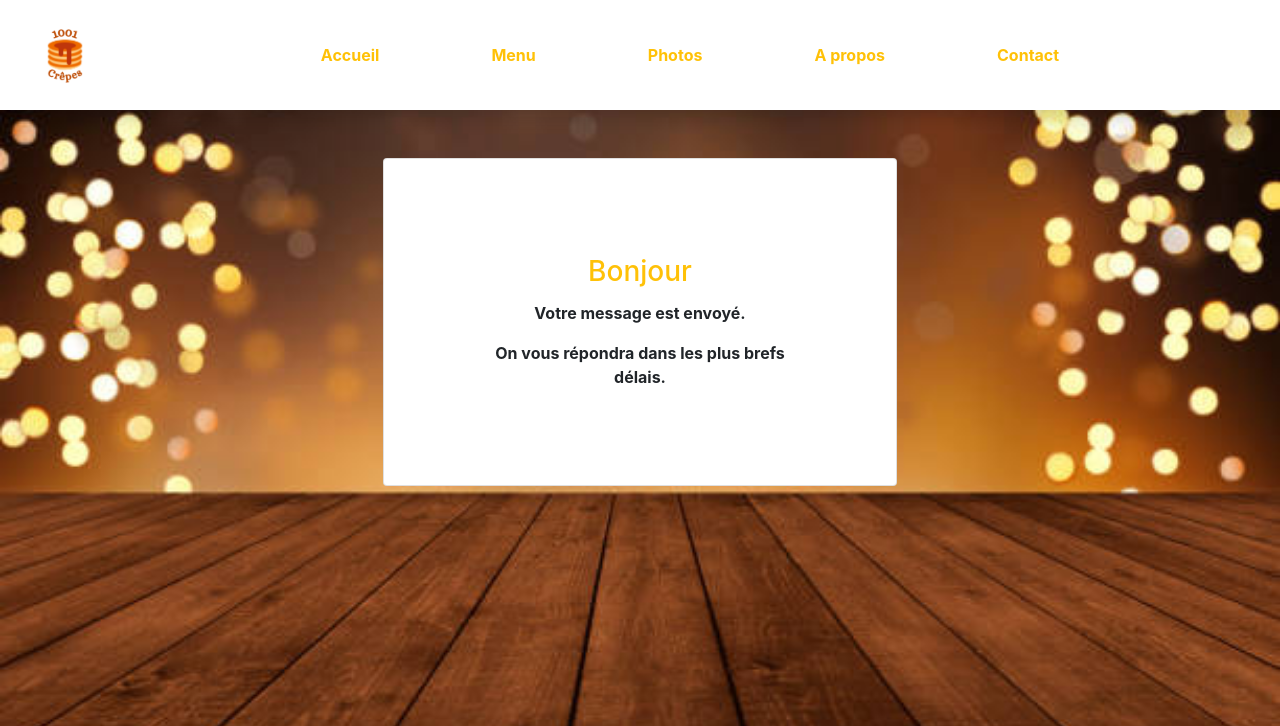
After one commit to ZinebElya/Restaurant-1001Crepes-2.0, a PHP site: page /message_envoye.php in a window 1280 px wide. The commit adds this page. Shown: the top 726 px of the page. Run offline with PHP 8.4, Linux system fonts and the light colour scheme; data that the repository does not hold is empty; some libraries are stand-ins or nearby versions.

Commit message:
apercu ok et message envoye pok

```diff
--- a/source/back_office_galerie.php
+++ b/source/back_office_galerie.php
@@ -11,7 +11,7 @@ $result_galerie = $mysqli->query("SELECT * FROM galerie");
 if ($result_galerie->num_rows > 0) {
 while ($row = $result_galerie->fetch_assoc()) {   ////parcourir les résultats de la requête
 
-    echo "ID: " .$row["id"]. " - Date: " .$row["date"]. " - Nom du fichier: " . $row["FILE"]. " - Legende: " . $row["file_name"]. "<br>";
+    echo "ID: " .$row["id"]. " - Date: " .$row["date"]. " - Nom du fichier: " . $row["FILE"]. " - Legende: " . $row["file_name"]. " - Chemin du fichier: " . $row["file_path"]. "<br>";
 }
 } else {
     echo "Aucun résultat trouvé.";
--- /dev/null
+++ b/source/message_envoye.php
@@ -0,0 +1,65 @@
+<?php
+if ($_SERVER['REQUEST_METHOD'] == 'POST') {
+$prenom = trim(filter_input(INPUT_POST, 'prenom', FILTER_SANITIZE_STRING));
+};
+?>
+<!DOCTYPE html>
+<html lang="fr">
+<head>
+    <meta charset="UTF-8">
+    <meta http-equiv="X-UA-Compatible" content="IE=edge">
+    <meta name="viewport" content="width=device-width, initial-scale=1.0">
+
+    <script src="https://kit.fontawesome.com/f18291f973.js" crossorigin="anonymous"></script>
+    <link rel="stylesheet" href="https://cdn.jsdelivr.net/npm/bootstrap@4.3.1/dist/css/bootstrap.min.css" integrity="sha384-ggOyR0iXCbMQv3Xipma34MD+dH/1fQ784/j6cY/iJTQUOhcWr7x9JvoRxT2MZw1T" crossorigin="anonymous">
+    <link rel="stylesheet" href="style.css">
+
+    <title>Message Envoyé</title>
+</head>
+
+<body id="bg1">
+
+  <nav class="navbar navbar-expand-md p-0 navbar-light bg-white shadow sticky-top">
+    <div class="container-fluid ">
+      <a class="navbar-brand mx-0" href="./index.html"> <img src="./images/logo 1001crepes.png" width="100" height="100" alt="logo crepes"></a>
+      <button class="navbar-toggler" type="button" data-toggle="collapse" data-target="#navbarNavDropdown" aria-controls="navbarNavDropdown" aria-expanded="false" aria-label="Toggle navigation">
+        <span class="navbar-toggler-icon"></span>
+      </button>
+      <div class="collapse navbar-collapse justify-content-between " id="navbarNavDropdown">
+        <ul class="navbar-nav mx-auto">
+          <li class="nav-item mx-lg-5 font-weight-bold">
+            <a class="nav-link text-warning" href="./index.html">Accueil <span class="sr-only">(current)</span></a>
+          </li>
+          <li class="nav-item mx-lg-5 font-weight-bold">
+            <a class="nav-link text-warning" href="./menu.html">Menu</a>
+          </li>
+          <li class="nav-item mx-lg-5 font-weight-bold">
+            <a class="nav-link text-warning" href="./photos.html">Photos</a>
+          </li>
+          <li class="nav-item mx-lg-5 font-weight-bold">
+            <a class="nav-link text-warning" href="./apropos.html">A propos</a>
+          </li>
+          <li class="nav-item mx-lg-5 font-weight-bold">
+            <a class="nav-link text-warning" href="./contact.html">Contact</a>
+          </li>
+        </ul>
+      </div>
+    </div>
+  </nav>
+
+  <div class="container my-5 w-50">
+    <div class="card m-5 p-5">
+          <div class="card-body m5 p-5 font-weight-bold">
+            <h3 class="card-title text-center text-warning">Bonjour<?php  echo $prenom ; ?>
+            </h3>
+            <p class="card-text text-center"> Votre message est envoyé. </p>
+            <p class="card-text text-center"> On vous répondra dans les plus brefs délais.</p>
+          </div>
+    </div>
+  </div>
+
+  <script src="https://code.jquery.com/jquery-3.3.1.slim.min.js" integrity="sha384-q8i/X+965DzO0rT7abK41JStQIAqVgRVzpbzo5smXKp4YfRvH+8abtTE1Pi6jizo" crossorigin="anonymous"></script>
+  <script src="https://cdn.jsdelivr.net/npm/popper.js@1.14.7/dist/umd/popper.min.js" integrity="sha384-UO2eT0CpHqdSJQ6hJty5KVphtPhzWj9WO1clHTMGa3JDZwrnQq4sF86dIHNDz0W1" crossorigin="anonymous"></script>
+  <script src="https://cdn.jsdelivr.net/npm/bootstrap@4.3.1/dist/js/bootstrap.min.js" integrity="sha384-JjSmVgyd0p3pXB1rRibZUAYoIIy6OrQ6VrjIEaFf/nJGzIxFDsf4x0xIM+B07jRM" crossorigin="anonymous"></script>
+</body>
+</html>
--- a/source/upload.php
+++ b/source/upload.php
@@ -22,14 +22,15 @@ if ($_SERVER['REQUEST_METHOD'] == 'POST') {
     // Déplacement du fichier vers le répertoire d'upload
     if (move_uploaded_file($_FILES['file']['tmp_name'], $file_path)) {
         // Insertion des informations dans la table "galerie"
-        $query = "INSERT INTO galerie (FILE, file_name, extension) VALUES (?, ?, ?)";
+        $query = "INSERT INTO galerie (FILE, file_name, extension, file_path ) VALUES (?, ?, ?, ?)";
         $stmt = $mysqli->prepare($query);
-        $stmt->bind_param("sss", $file_name, $file_base_name, $file_extension);
+        $stmt->bind_param("ssss", $file_name, $file_base_name, $file_extension, $file_path);
         $stmt->execute();
 
         // Vérification de la réussite de la requête d'insertion
         if ($stmt->affected_rows > 0) {
             echo "L'image a été téléchargée avec succès.";
+            echo "<br><a href='" . $file_path . "' target='_blank'>Aperçu</a>";
         } else {
             echo "Une erreur est survenue lors de l'insertion des données.";
         }
```
Also changed, not shown: database/resto_db.sql (+12 -9 lines), source/resto_backoffice.php (+2 -22 lines), source/submit_form.php (+2 -26 lines), source/upload/crepe confiture.jpg (added).
